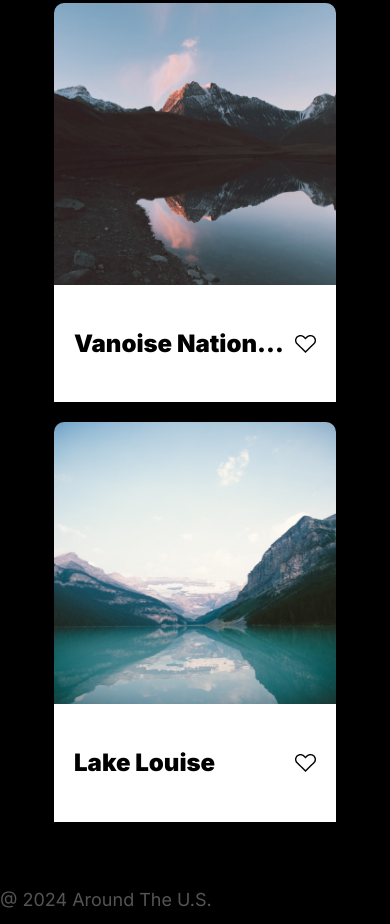
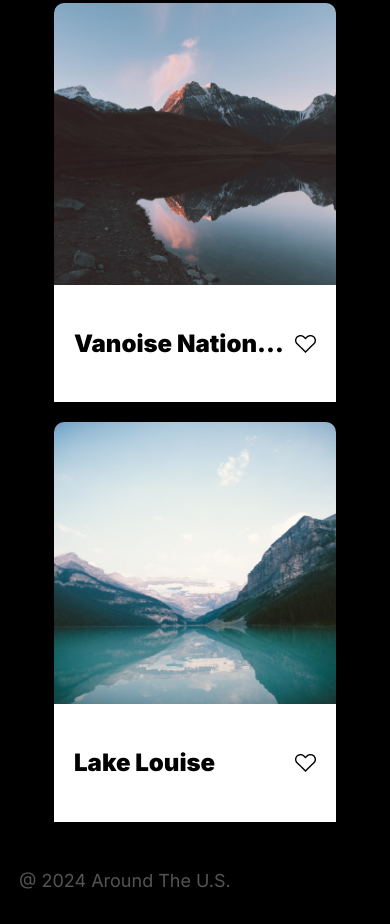
Before and after one commit to SchmalbeckJ/se_project_aroundtheus, a plain HTML site: page index.html in a window 390 px wide. Shown: the part 2109-3033 px from the top of the page. Drawn offline with Linux system fonts and the light colour scheme.

Commit message:
newest update for project

```diff
--- a/blocks/footer.css
+++ b/blocks/footer.css
@@ -8,3 +8,10 @@
   height: 18px;
   margin-top: 67px;
 }
+
+@media screen and (max-width: 480px) {
+  .footer {
+    margin: 48px 19px 36px;
+    max-width: 282px;
+  }
+}
--- a/blocks/page.css
+++ b/blocks/page.css
@@ -2,7 +2,6 @@
   font-family: "Inter", Arial, Helvetica, sans-serif;
   background-color: #000;
   color: #fff;
-  overflow: hidden;
 }
 
 .page__section {
```
